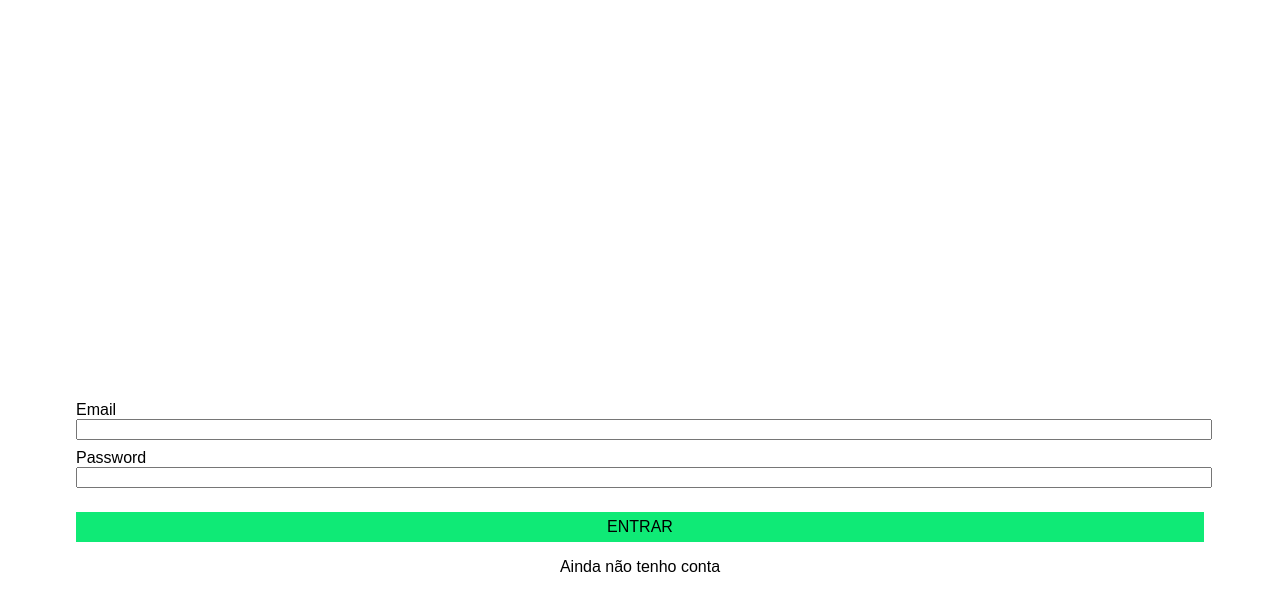
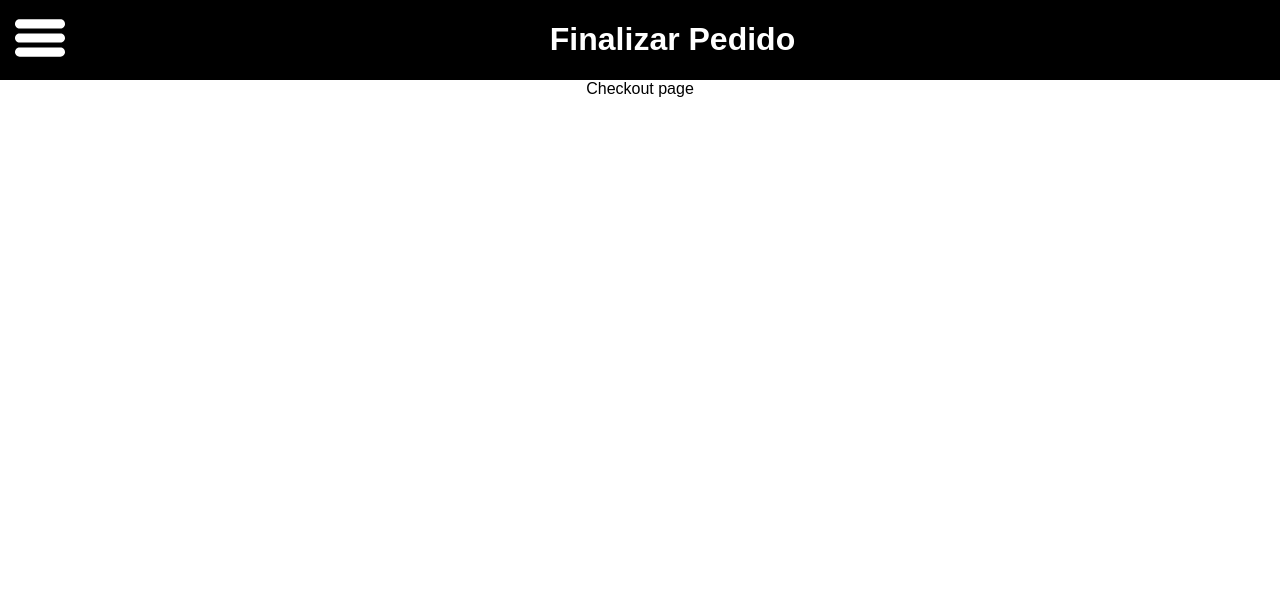
Before and after one commit to tryber/sd-02-project-trybeer-2, a React (Create React App) app in the folder front-end/: page /checkout in a window 1280 px wide. Before the commit this address led to /login. Shown: the top 610 px of the page. Built offline with nearby package versions, Linux system fonts and the light colour scheme.

Commit message:
If no login, redirects to login page. Added checkout page

```diff
--- a/front-end/src/App.js
+++ b/front-end/src/App.js
@@ -4,6 +4,7 @@ import Login from './pages/Login';
 import AdminHome from './pages/admin/Home'
 import ClientProducts from './pages/client/Products';
 import history from './services/history';
+import Checkout from './pages/client/Checkout';
 import TopMenu from './components/TopMenu';
 import RegisterPage from './pages/RegisterPage';
 import './App.css';
@@ -16,6 +17,7 @@ function App() {
         <Switch>
           <Route path="/admin/profile" component={AdminHome} />
           <Route path="/products" component={ClientProducts} />
+          <Route path="/checkout" component={Checkout} />
           <Route path="/login" component={Login} />
           <Route path="/users" component={RegisterPage} />
           <Route path="/" render={() => history.push('/login')} />
--- /dev/null
+++ b/front-end/src/pages/client/Checkout.js
@@ -0,0 +1,5 @@
+import React from 'react';
+
+export default function Checkout() {
+  return <div>Checkout page</div>
+}
--- a/front-end/src/pages/client/Products.js
+++ b/front-end/src/pages/client/Products.js
@@ -1,4 +1,5 @@
 import React, { useEffect, useState, useContext } from 'react';
+import history from '../../services/history';
 import ProductCard from '../../components/ProductCard';
 import { TrybeerContext } from '../../context/TrybeerContext'
 import CheckoutButton from '../../components/CheckoutButton';
@@ -10,10 +11,11 @@ export default function ClientProducts () {
   const [errorStatus, setErrorStatus] = useState('');
   const { shopCart: [, setTotalPrice, totalQty] } = useContext(TrybeerContext)
 
-
-
   useEffect(() => {
     const productsRequest = async () => {
+      const isUserLogged = JSON.parse(localStorage.getItem('user'));
+      if (isUserLogged === null) return history.push('/login');
+
       const { token } = JSON.parse(localStorage.getItem('user'));
         const { data } = await axios({
         baseURL: `http://localhost:3001/products`,
```
